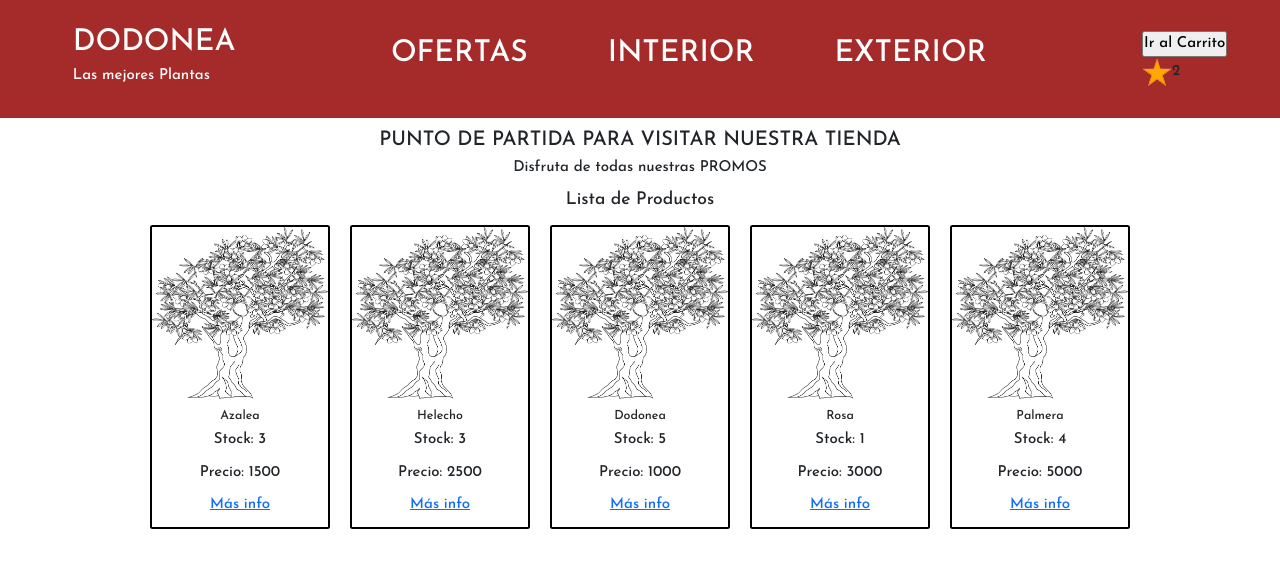
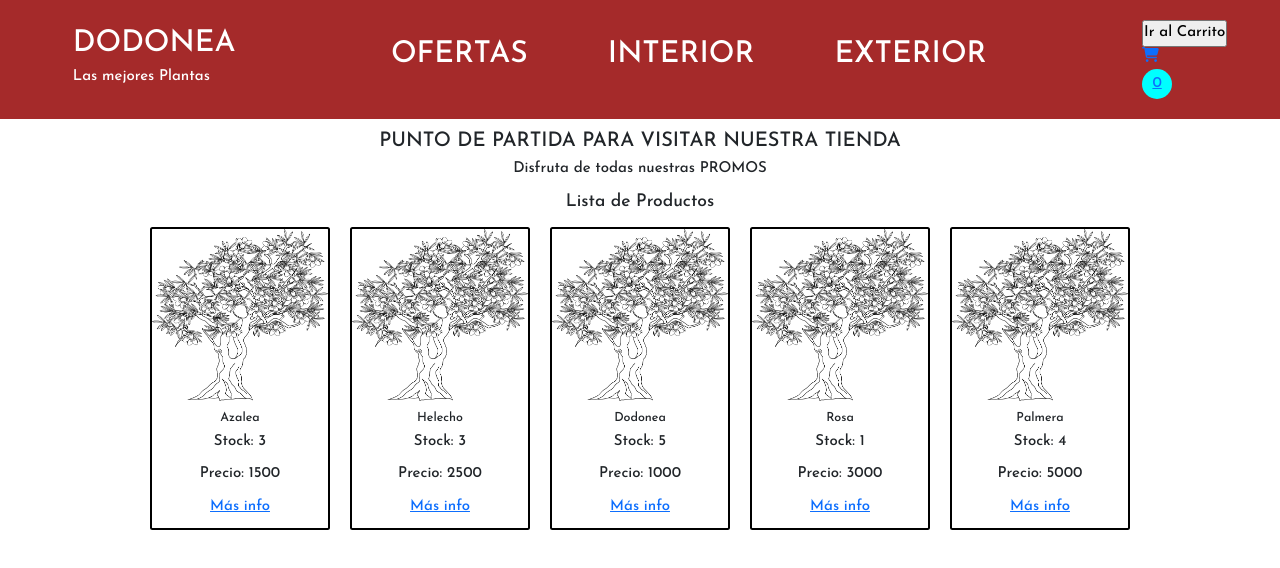
Before and after one commit to Abrienza/App-react-brienza, a React (Create React App) app: page / in a window 1280 px wide. Shown: the top 568 px of the page. Built offline with nearby package versions, Linux system fonts and the light colour scheme.

Commit message:
Cambio de forma del CartContext

```diff
--- a/package.json
+++ b/package.json
@@ -3,6 +3,10 @@
   "version": "0.1.0",
   "private": true,
   "dependencies": {
+    "@fortawesome/fontawesome-svg-core": "^6.1.1",
+    "@fortawesome/free-regular-svg-icons": "^6.1.1",
+    "@fortawesome/free-solid-svg-icons": "^6.1.1",
+    "@fortawesome/react-fontawesome": "^0.1.18",
     "@testing-library/jest-dom": "^5.16.4",
     "@testing-library/react": "^13.1.1",
     "@testing-library/user-event": "^13.5.0",
--- a/src/App.js
+++ b/src/App.js
@@ -1,5 +1,5 @@
 import { BrowserRouter, Routes, Route } from "react-router-dom"
-import CartContext from "./components/CartContext/CartContext"
+import { CartProvider } from "./components/CartContext/CartContext"
 
 import Home from "./views/Home/Home"
 import Cart from "./views/Cart/Cart"
@@ -11,8 +11,8 @@ import Navbar from "./components/NavBar/NavBar"
 export default function App() {
     return(
         <BrowserRouter>
-            <Navbar />
-            <CartContext>
+            <CartProvider>
+                <Navbar />
                 <Routes>
                     <Route exact path="/" element={<Home/>} />
                     <Route exact path="/item/:id" element={<ItemDetail/>} />
@@ -20,7 +20,7 @@ export default function App() {
                     <Route exact path="/cart" element={<Cart/>} />
                     <Route exact path="/checkout" element={<CheckOut/>} />
                 </Routes>
-            </CartContext>
+            </CartProvider>
         </BrowserRouter>
     )
 }
--- a/src/components/CartContext/CartContext.js
+++ b/src/components/CartContext/CartContext.js
@@ -1,43 +1,36 @@
-import React, { createContext } from "react"
+import React, { createContext, useState } from "react"
 
-export const contexto = createContext()
+const CartContext = createContext();
+const {Provider} = CartContext
 
-const INITIAL = {
-    products: {},
-    total: 0
-}
+const CartProvider = ({children}) => {
 
-export default function CartContext({children}) {
+    const [cart, setCart] = useState([])
 
-    // La estructura de nuestro carrito sera un objeto en donde las claves son
-    // los ids de los productos y las cantidades los valores.
-    // cart = {
-    //    productos: {
-    //        1: 10,
-    //        4: 15
-    //    },
-    //    total: 0
-    // }
-    const [cart, setCart] = React.useState(INITIAL)
+    const addProduct = (product) => {
 
-
-    const addProduct = ({id, amount}) => {
-        setCart({...INITIAL, products: {...cart.products, [id]:amount}})
+        // filter crea un nuevo array con todos los elementos que pasan la condicion
+        const newCart = cart.filter(oldProduct => oldProduct.id !== product.id);
+        newCart.push(product);
+        setCart(newCart)
     }
 
     const removeProduct = ({id}) => {
-        const { [id]: amount, ...products } = cart.products;
-        setCart({...INITIAL, products: products})
+
+        // filter crea un nuevo array con todos los elementos que pasan la condicion
+        const newCart = cart.filter(oldProduct => oldProduct.id !== id);
+        setCart(newCart)
     }
 
-    const clear = () => {
-        setCart(INITIAL)
+    const clearAll = () => {
+        setCart([])
     }
 
     return (
-        <contexto.Provider value={{cart, addProduct, removeProduct, clear}}>
+        <Provider value={{cart, addProduct, removeProduct, clearAll}}>
             {children}
-        </contexto.Provider>
+        </Provider>
     )
+}
 
-}
+export {CartContext, CartProvider}
--- a/src/components/CartiWidget/CartWidget.js
+++ b/src/components/CartiWidget/CartWidget.js
@@ -1,11 +1,20 @@
-import { Link } from "react-router-dom"
+import { FontAwesomeIcon } from "@fortawesome/react-fontawesome";
+import { faCartShopping } from "@fortawesome/free-solid-svg-icons";
+import { CartContext } from "../CartContext/CartContext";
+import { Link } from "react-router-dom";
+import React, { useContext } from "react";
 
-export default function CartWidget({ counter }){
+export default function CartWidget(){
+    const {cart} = useContext(CartContext);
+
     return(
         <div>
-            <Link to="/cart"><img src="img/list-star.png" alt="estrella tipo Cart"/>
+            <Link to="/cart">
+                <FontAwesomeIcon icon={faCartShopping} />
+                <span className= "carrito">
+                    {cart.length}
+                </span>
             </Link>
-            {counter}
         </div>
     )
 }
--- a/src/components/ItemCount/ItemCount.js
+++ b/src/components/ItemCount/ItemCount.js
@@ -1,7 +1,8 @@
 import React from "react";
+import { CartContext } from "../CartContext/CartContext"
 
-export default function ItemCount({initial, stock, onAdd}) {
-
+export default function ItemCount({initial, stock, onAdd, onSubmit}) {
+//no poner acá onSubmit para que sea mas reutilizable
     const [count, setCount] = React.useState(initial);
 
     const handleResto = () => {
--- a/src/components/ItemDetail/ItemDetail.js
+++ b/src/components/ItemDetail/ItemDetail.js
@@ -2,16 +2,16 @@ import React, { useContext } from "react"
 import { Card } from "react-bootstrap"
 import ItemCount from "../ItemCount/ItemCount"
 import { Link } from "react-router-dom"
-import { contexto } from "../CartContext/CartContext"
+import { CartContext } from "../CartContext/CartContext"
 
 export default function ItemDetail ({product}) {
 
-    const {cart, addProduct} = useContext(contexto);
+    const {cart, addProduct} = useContext(CartContext);
 
     const [goToCart, setGoToCart] = React.useState(false);
 
     const onAdd = (amount) => {
-        addProduct({id: product.id, amount})
+        addProduct({...product, amount: amount})
         setGoToCart(true);
     }
 
@@ -31,7 +31,8 @@ export default function ItemDetail ({product}) {
                 {
                     goToCart ?
                     <Link to='/cart'>Finalizar Compra</Link> :
-                    <ItemCount initial={1} stock={product.stock} onAdd={onAdd}/>
+                    <ItemCount onSubmit={() => addProduct(product)} initial={1} stock={product.stock} onAdd={onAdd} />
+//                    <button onClick={()=> addProduct(product)}></button>
                 }
 
             </Card.Body>
--- a/src/components/NavBar/NavBar.js
+++ b/src/components/NavBar/NavBar.js
@@ -42,7 +42,7 @@ export default function NavBarAye() {
             </div>
             <div>
                 <Button texto="Ir al Carrito"/>
-                <CartWidget counter={2}/>
+                <CartWidget />
             </div>
         </header>
         </>
--- a/src/data/productos.js
+++ b/src/data/productos.js
@@ -4,7 +4,7 @@ export const products_json = [
         title: "Azalea",
         stock: 3,
         price: 1500,
-        image: "img/botanica.png",
+        image: "http://localhost:3000/img/botanica.png",
         categoryId: "oferta"
     },
     {
@@ -12,7 +12,7 @@ export const products_json = [
         title: "Helecho",
         stock: 3,
         price: 2500,
-        image: "img/botanica.png",
+        image: "http://localhost:3000/img/botanica.png",
         categoryId: "oferta"
     },
     {
@@ -20,7 +20,7 @@ export const products_json = [
         title: "Dodonea",
         stock: 5,
         price: 1000,
-        image: "img/botanica.png",
+        image: "http://localhost:3000/img/botanica.png",
         categoryId: "interior"
     },
     {
@@ -28,7 +28,7 @@ export const products_json = [
         title: "Rosa",
         stock: 1,
         price: 3000,
-        image: "img/botanica.png",
+        image: "http://localhost:3000/img/botanica.png",
         categoryId: "interior"
     },
     {
@@ -36,7 +36,7 @@ export const products_json = [
         title: "Palmera",
         stock: 4,
         price: 5000,
-        image: "img/botanica.png",
+        image: "http://localhost:3000/img/botanica.png",
         categoryId: "exterior"
     },
 ]
--- a/src/styles/style.css
+++ b/src/styles/style.css
@@ -70,3 +70,16 @@ h1 {
     align-items: center;
     flex-wrap: wrap;
 }
+
+.carrito {
+    width: 30px;
+    height: 30px;
+    text-decoration: solid;
+    display: flex;
+    flex-wrap: wrap;
+    justify-content: center;
+    align-content: center;
+    align-items: center;
+    background-color:aqua;
+    border-radius: 20px;
+}
```
Also changed, not shown: 1 other file (tests, documents, lock files or other folders).
